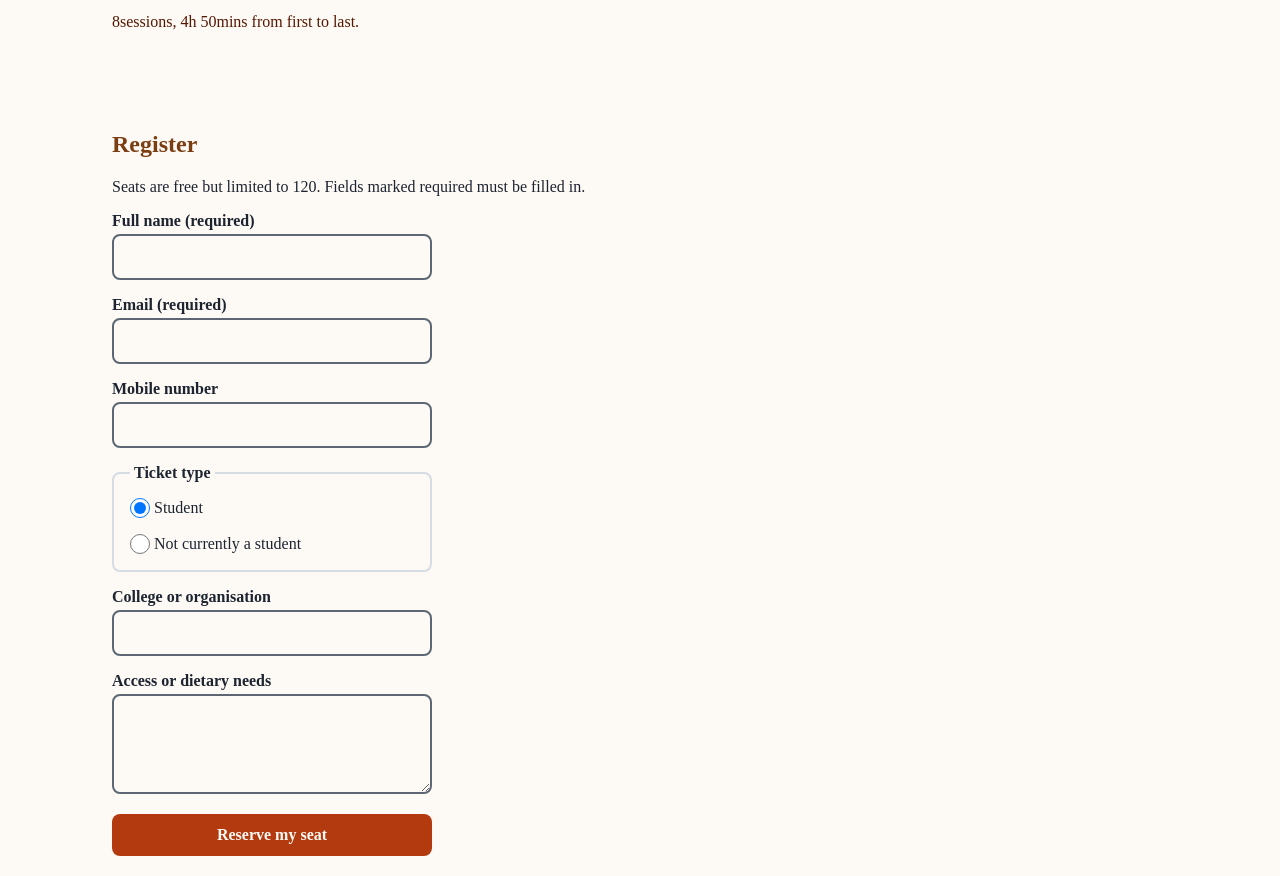
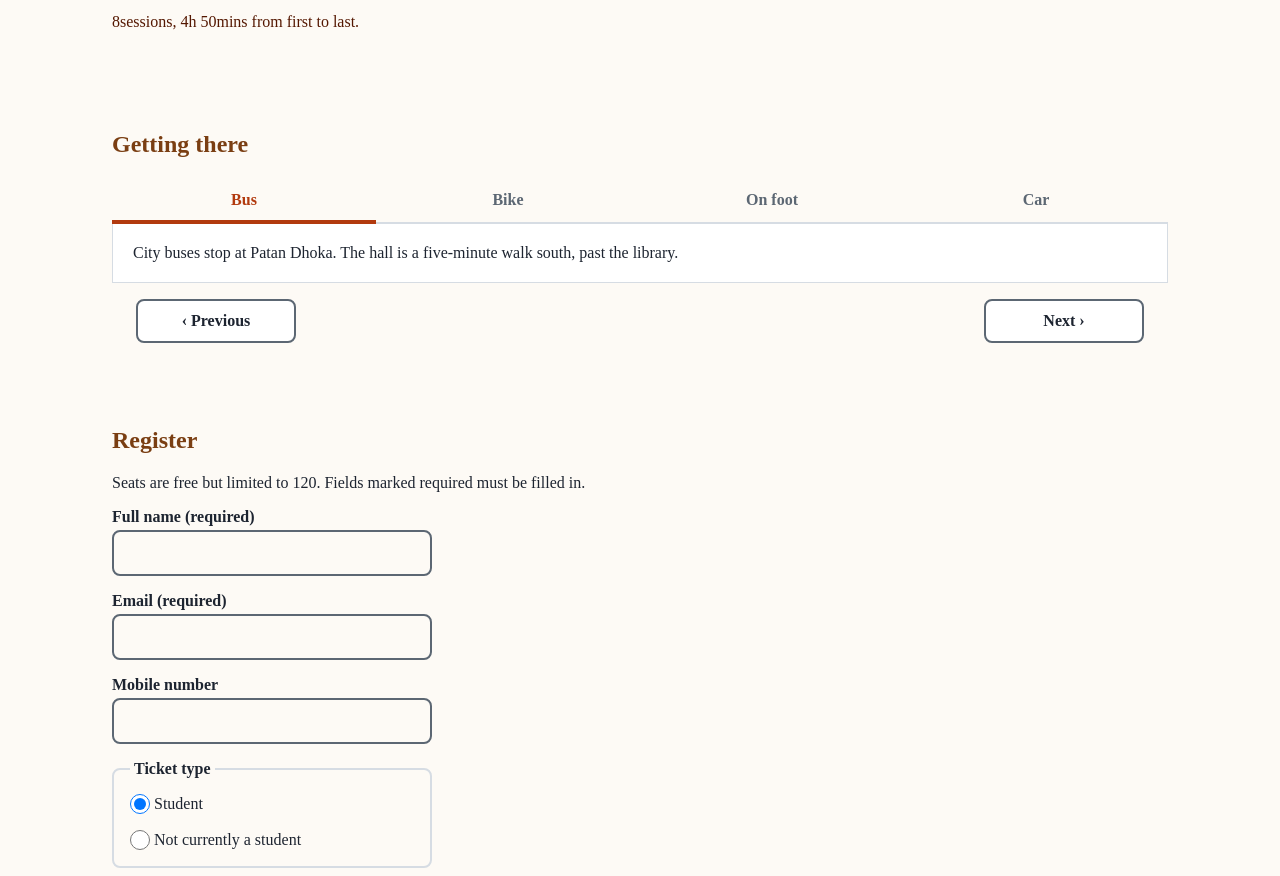
Before and after one commit to krishbhattarai11/Code-And-Tea-Website, a plain HTML site: page index.html in a window 1280 px wide. Shown: the part 2301-3177 px from the top of the page. Drawn offline with Linux system fonts and the light colour scheme.

Commit message:
Added Getting there

```diff
--- a/index.html
+++ b/index.html
@@ -188,6 +188,21 @@
       <p class="schedule-summary"></p>
     </section>
 
+    <section id="travel">
+        <h2>Getting there</h2>
+
+        <div class="tabs">
+          <div class="tab-list" role="group" aria-label="Ways to get there">
+            <span class="tab-indicator" aria-hidden="true"></span>
+          </div>
+          <div class="tab-panel" aria-live="polite"></div>
+          <div class="tab-steps">
+            <button class="tab-prev" type="button">&lsaquo; Previous</button>
+            <button class="tab-next" type="button">Next &rsaquo;</button>
+          </div>
+        </div>
+      </section>
+
     <section id="register">
       <h2>Register</h2>
       <p>Seats are free but limited to 120. Fields marked required must be filled in.</p>
--- a/script.js
+++ b/script.js
@@ -101,3 +101,53 @@ navToggle.addEventListener("click", () => {
     const isOpen = nav.classList.toggle("is-open");
     navToggle.setAttribute("aria-expanded", isOpen);
 });
+
+// Getting there
+const routes = [
+  { label: "Bus", text: "City buses stop at Patan Dhoka. The hall is a five-minute walk south, past the library." },
+  { label: "Bike", text: "Free, covered bike parking in the courtyard. Bring your own lock." },
+  { label: "On foot", text: "From Mangal Bazaar, walk north for ten minutes. Volunteers in orange will wave." },
+  { label: "Car", text: "There is no parking at the hall. Park at Pulchowk and take a bus or walk." },
+];
+
+const tabList = document.querySelector(".tab-list");
+const tabPanel = document.querySelector(".tab-panel");
+let currentTab = 0;
+
+
+
+const tabs = routes.map((route, index) => {
+    const tab = document.createElement("button");
+    tab.type = "button";
+    tab.textContent= route.label;
+    tab.addEventListener("click", () => showTab(index));
+    return tab;
+});
+
+tabList.append(...tabs);
+const indicator = document.querySelector(".tab-indicator");
+indicator.style.width = `${100 / routes.length}%`;
+
+function showTab(index) {
+    currentTab = index;
+
+    tabs.forEach((tab, i) => {
+        const isCurrent = i === currentTab;
+        tab.setAttribute("aria-pressed",i === currentTab);
+        indicator.style.transform = `translateX(${currentTab * 100}%)`;
+
+    });
+
+    tabPanel.textContent = routes[currentTab].text;
+}
+const routeCount = routes.length;
+document.querySelector(".tab-prev").addEventListener("click",() => {
+    let i= (currentTab -1 + routeCount) % routeCount;
+    showTab(i);
+});
+document.querySelector(".tab-next").addEventListener("click",() => {
+    let i= (currentTab +1) % routeCount;
+    showTab(i);
+});
+
+showTab(0);
--- a/style.css
+++ b/style.css
@@ -93,6 +93,7 @@
       background-color: #f0f0f0;
       outline-offset: 2px;
     }
+
     .speaker-filter {
       display: flex;
       gap: 15px;
@@ -372,3 +373,99 @@
         flex-direction: row;
       }
     }
+
+    .tab-steps {
+      display: flex;
+      justify-content: space-between;
+      align-items: center;
+      gap: 1rem;
+      margin-top: 1rem;
+      padding: 0 1.5rem;
+    }
+
+    .tab-steps button {
+      width: auto;
+      min-width: 10rem;
+      padding: 0.85rem 1.5rem;
+      background-color: var(--accent);
+      color: var(--paper);
+      border: none;
+      border-radius: 0.5rem;
+      font-family: inherit;
+      font-size: 1rem;
+      font-weight: 700;
+      cursor: pointer;
+    }
+
+    .tab-steps button:hover {
+      background-color: #ebb09b;
+      color: #541701;
+    }
+
+    /* 17. Route buttons (Session 4) --------------------------------
+   script.js builds the buttons and moves the indicator. CSS only
+   says how things look and how long a move takes.               */
+    .tab-list {
+      position: relative;
+      /* the indicator is placed inside this */
+      display: flex;
+      border-bottom: 2px solid var(--line);
+
+    }
+
+    .tab-list button {
+      flex: 1;
+      /* equal widths, however many buttons */
+      min-height: 44px;
+      padding: 0.5rem;
+      font: inherit;
+      font-weight: 700;
+      color: var(--muted);
+      background: transparent;
+      border: 0;
+      cursor: pointer;
+    }
+
+    /* the state lives in the HTML (aria-pressed); CSS styles the state */
+    .tab-list button[aria-pressed="true"] {
+      color: var(--accent);
+    }
+
+    /* JavaScript sets its width and its transform; the transition
+   animates every change of transform                           */
+    .tab-indicator {
+      position: absolute;
+      bottom: -2px;
+      left: 0;
+      height: 4px;
+      background: var(--accent);
+      transition: transform 0.3s ease;
+    }
+
+    .tab-panel {
+      padding: 1.25rem;
+      background: #fff;
+      border: 1px solid var(--line);
+      border-top: 0;
+    }
+
+    /* Previous at one end, Next at the other */
+
+
+    .tab-steps button {
+      min-height: 44px;
+      padding: 0.5rem 1rem;
+      font: inherit;
+      font-weight: 700;
+      color: var(--ink);
+      background: #fff;
+      border: 2px solid var(--muted);
+      border-radius: 0.5rem;
+      cursor: pointer;
+    }
+
+    @media (prefers-reduced-motion: reduce) {
+      .tab-indicator {
+        transition: none;
+      }
+    }
```
